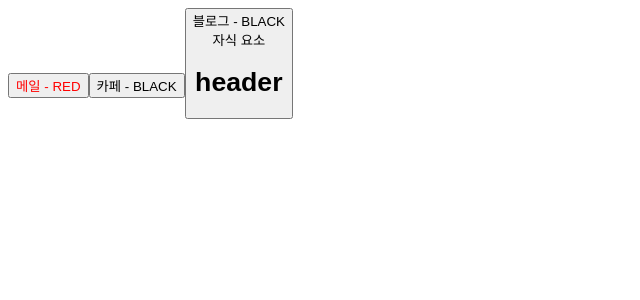
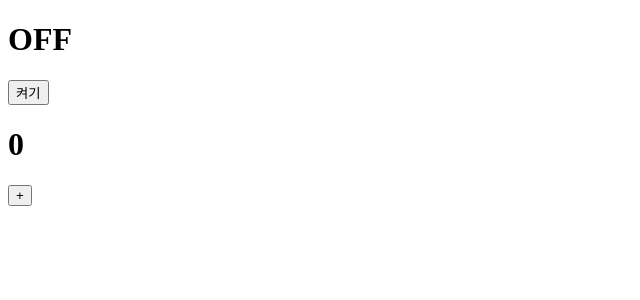
Before and after one commit to arty0928/Javascript-study, a React (Vite) app in the folder React_basic/react_basic/: page / in a window 1280 px wide. Shown: the top 300 px of the page, without its empty margins (0-640 px from the left). Built offline with nearby package versions, Linux system fonts and the light colour scheme.

Commit message:
[5-6] State로 상태관리하기

```diff
--- a/React_basic/react_basic/src/App.jsx
+++ b/React_basic/react_basic/src/App.jsx
@@ -1,29 +1,30 @@
 import './App.css'
-import Footer from './components/Footer';
-import Header from './components/Header';
-import Main from './components/Main';
-import Button from './components/Button';
+import { useState } from 'react';
 
 function App() {
 
-  const buttonProps = {
-    text: "메일",
-    color: "red",
-    a: 1,
-    b: 2,
-    c: 3
-  };
+  const [state, setCount] = useState(0);
+  const [light, setLight] = useState("OFF");
 
   return (
     <>
-      <Button {...buttonProps} />
-      <Button text = {"카페"} />
-      <Button text={"블로그"}>
-        <div>자식 요소</div>
-        <Header />
-      </Button>
+      <div>
+        <h1>{light}</h1>
+        <button onClick={() => {
+          setLight(light == "ON" ? "OFF" : "ON");
+        }}
+        >
+          {light == "ON" ? "끄기" : "켜기"}</button>
+      </div>
+
+      <div>
+        <h1>{state}</h1>
+      <button onClick={() => {
+        setCount(state + 1)
+      }}>+</button>
+      </div>
     </>
-  )
+  );
 }
 
 export default App
```
